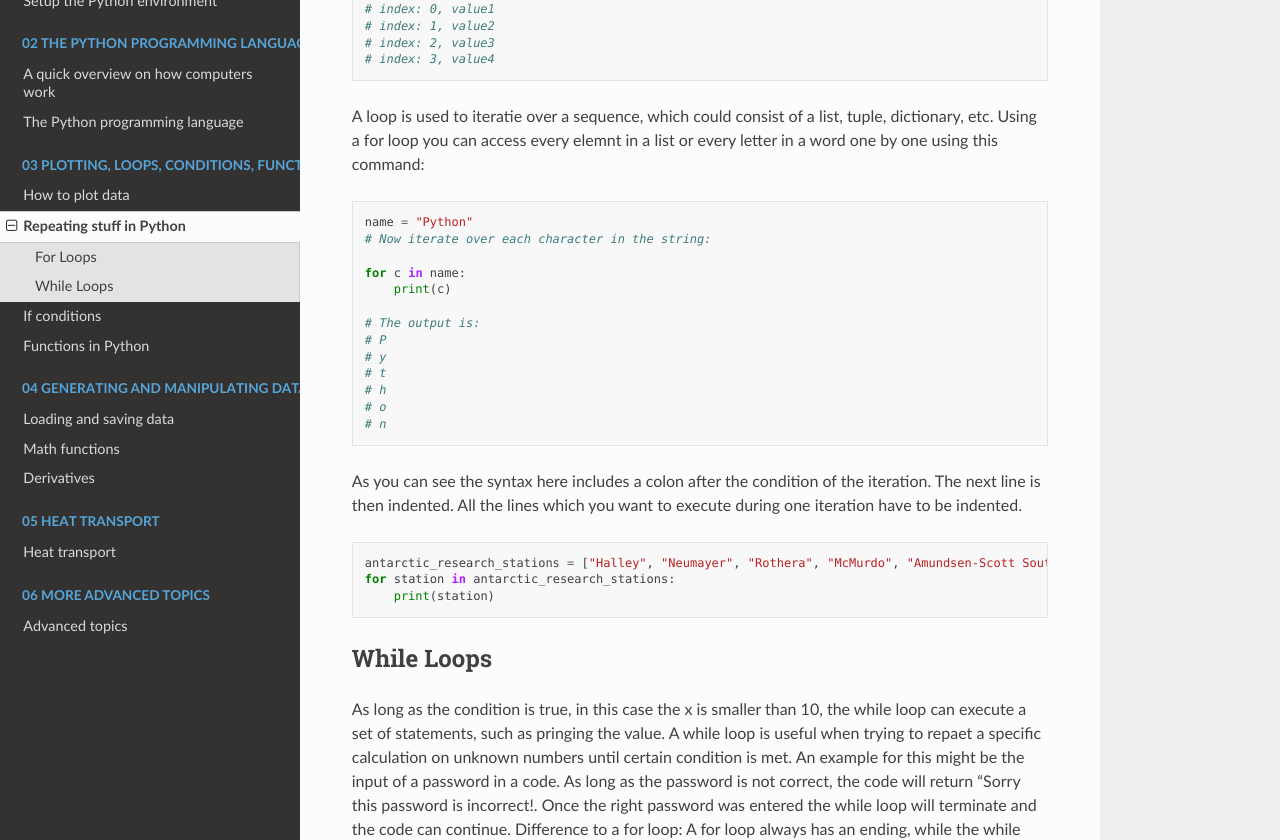
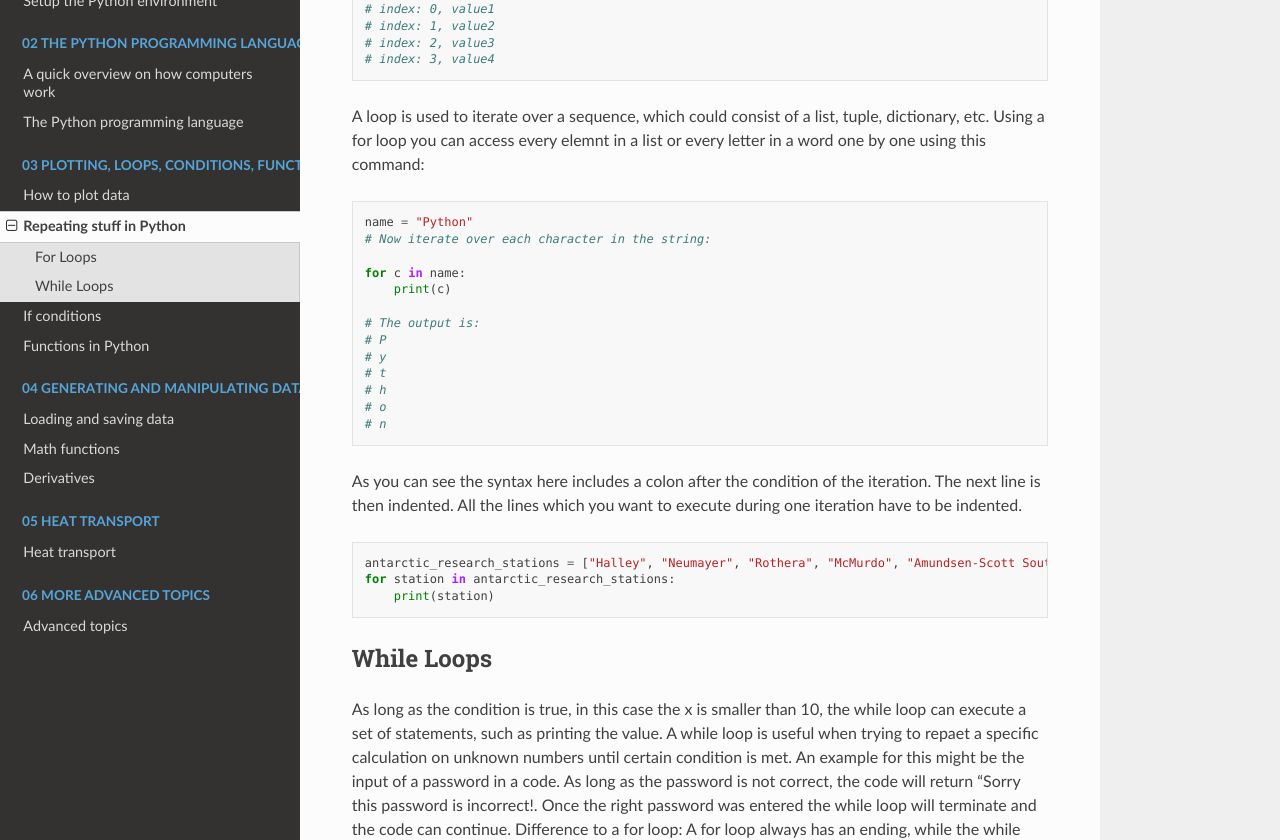
Before and after one commit to willi-kappler/python_intro, a Sphinx documentation site: the page built from docs/intro03/loops.rst, in a window 1280 px wide and 1400 px high, scrolled down 516 px. Shown: the part 151-991 px from the top of the window. Built offline with Sphinx 7.4.7 and the Read the Docs theme 3.1.0, drawn with Linux system fonts in a browser that asks for light colours; some of the changed text lies outside the part shown.

Commit message:
Fix typos and improve loop documentation
Corrected spelling errors and improved clarity in the explanation of loops.

```diff
--- a/docs/intro03/loops.rst
+++ b/docs/intro03/loops.rst
@@ -39,7 +39,7 @@ with this value.
     # index: 2, value3
     # index: 3, value4
 
-A loop is used to iteratie over a sequence, which could consist of a list, tuple, dictionary, etc. Using a for loop you
+A loop is used to iterate over a sequence, which could consist of a list, tuple, dictionary, etc. Using a for loop you
 can access every elemnt in a list or every letter in a word one by one using this command:
 
 .. code-block:: python
@@ -76,7 +76,7 @@ While Loops
 -----------
 
 As long as the condition is true, in this case the x is smaller than 10, the while loop can execute a set of statements,
-such as pringing the value. A while loop is useful when trying to repaet a specific calculation on unknown numbers
+such as printing the value. A while loop is useful when trying to repaet a specific calculation on unknown numbers
 until certain condition is met. An example for this might be the input of a password in a code. As long
 as the password is not correct, the code will return "Sorry this password is incorrect!. Once the right password was
 entered the while loop will terminate and the code can continue.
```
Also changed, not shown: other parts of docs/intro03/loops.rst (+2 -2 lines).
